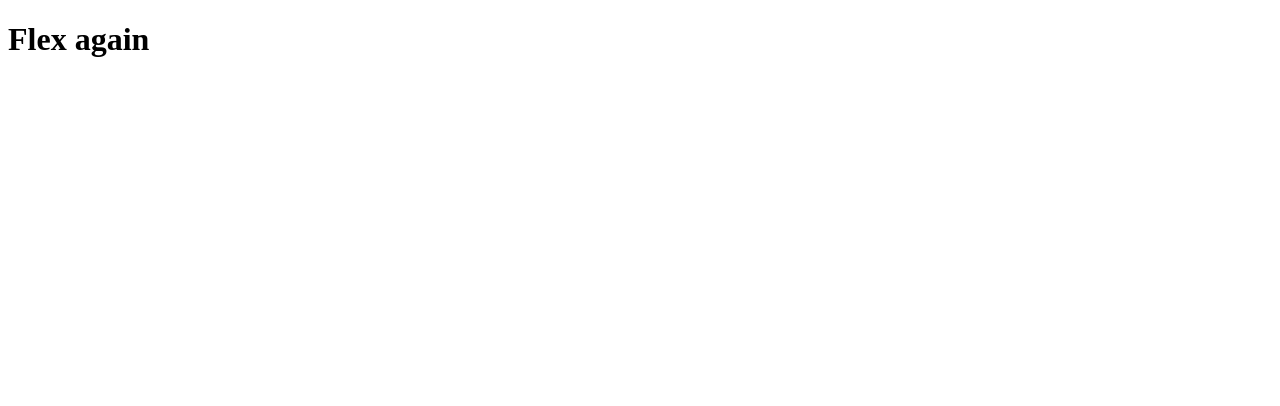
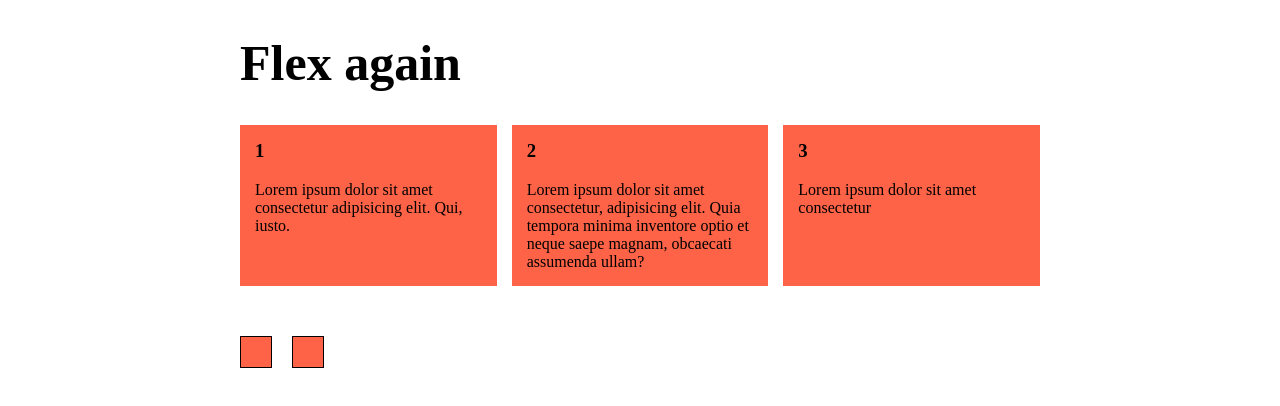
Before and after one commit to MariusCodeAcademy/TYPE8-HTML-10-FLEX-2, a plain HTML site: page index.html in a window 1280 px wide. Drawn offline with Linux system fonts and the light colour scheme.

Commit message:
flex grow shrink

```diff
--- a/CSS/common.css
+++ b/CSS/common.css
@@ -0,0 +1,4 @@
+.container {
+  max-width: 800px;
+  margin: 0 auto;
+}
--- /dev/null
+++ b/CSS/flex.css
@@ -0,0 +1,33 @@
+.flex-parent-container {
+  display: flex;
+  gap: 15px;
+}
+
+.box {
+  background-color: tomato;
+  padding: 15px;
+  flex-grow: 1;
+  width: 27%;
+}
+
+.box-1 {
+  /* order: 1; */
+}
+.box-2 {
+  /* order: 1; */
+}
+.box-3 {
+  /* order: 1; */
+  /* flex-grow: 2; */
+}
+
+.flex-2-box {
+  display: flex;
+  margin-top: 50px;
+  gap: 20px;
+}
+.item {
+  background-color: tomato;
+  padding: 15px;
+  border: 1px solid #000;
+}
--- a/CSS/reset.css
+++ b/CSS/reset.css
@@ -0,0 +1,21 @@
+* {
+  box-sizing: border-box;
+}
+
+a {
+  text-decoration: none;
+  color: inherit;
+}
+
+body {
+  margin: 0;
+  margin-bottom: 100px;
+}
+
+h2,
+h3,
+h4,
+h5,
+h6 {
+  margin-top: 0;
+}
--- a/CSS/style.css
+++ b/CSS/style.css
@@ -0,0 +1,7 @@
+@import 'reset.css';
+@import 'common.css';
+@import 'flex.css';
+
+h1 {
+  font-size: 50px;
+}
--- a/index.html
+++ b/index.html
@@ -6,10 +6,36 @@
   <meta http-equiv="X-UA-Compatible" content="IE=edge">
   <meta name="viewport" content="width=device-width, initial-scale=1.0">
   <title>Flex again</title>
+  <link rel="stylesheet" href="CSS/style.css">
 </head>
 
 <body>
-  <h1>Flex again</h1>
+  <div class="container">
+    <h1>Flex again</h1>
+
+    <div class="flex-parent-container">
+      <div class="box box-1">
+        <h3>1</h3>
+        Lorem ipsum dolor sit amet consectetur adipisicing elit. Qui, iusto.
+      </div>
+      <div class="box box-2">
+        <h3>2</h3>
+        Lorem ipsum dolor sit amet consectetur, adipisicing elit. Quia tempora minima inventore optio et neque saepe
+        magnam, obcaecati assumenda ullam?
+      </div>
+      <div class="box box-3">
+        <h3>3</h3>
+        Lorem ipsum dolor sit amet consectetur
+      </div>
+    </div>
+
+    <div class="flex-2-box">
+      <div class="item item-1"></div>
+      <div class="item item-2"></div>
+    </div>
+    <!-- container end -->
+  </div>
+
 
 </body>
 
```
